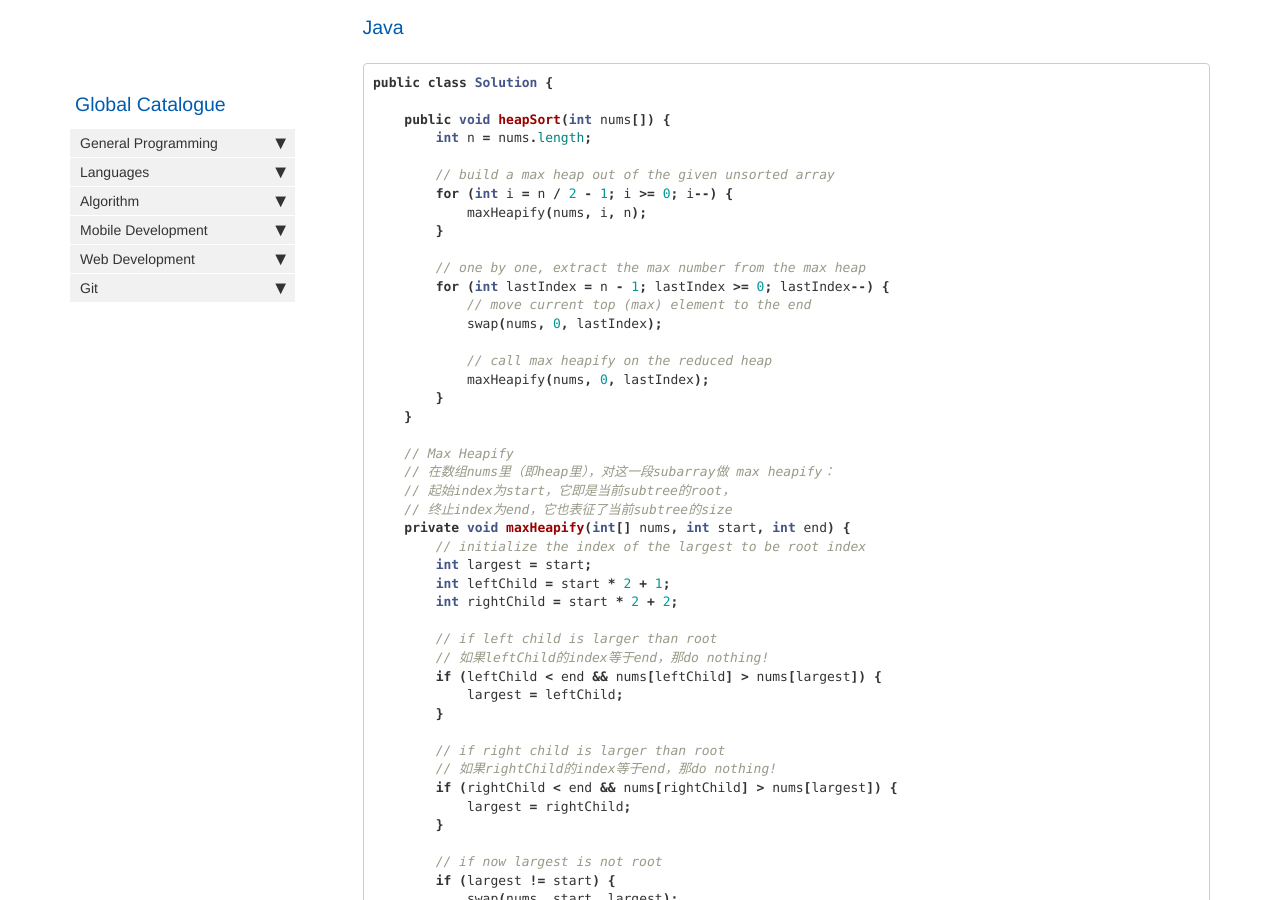
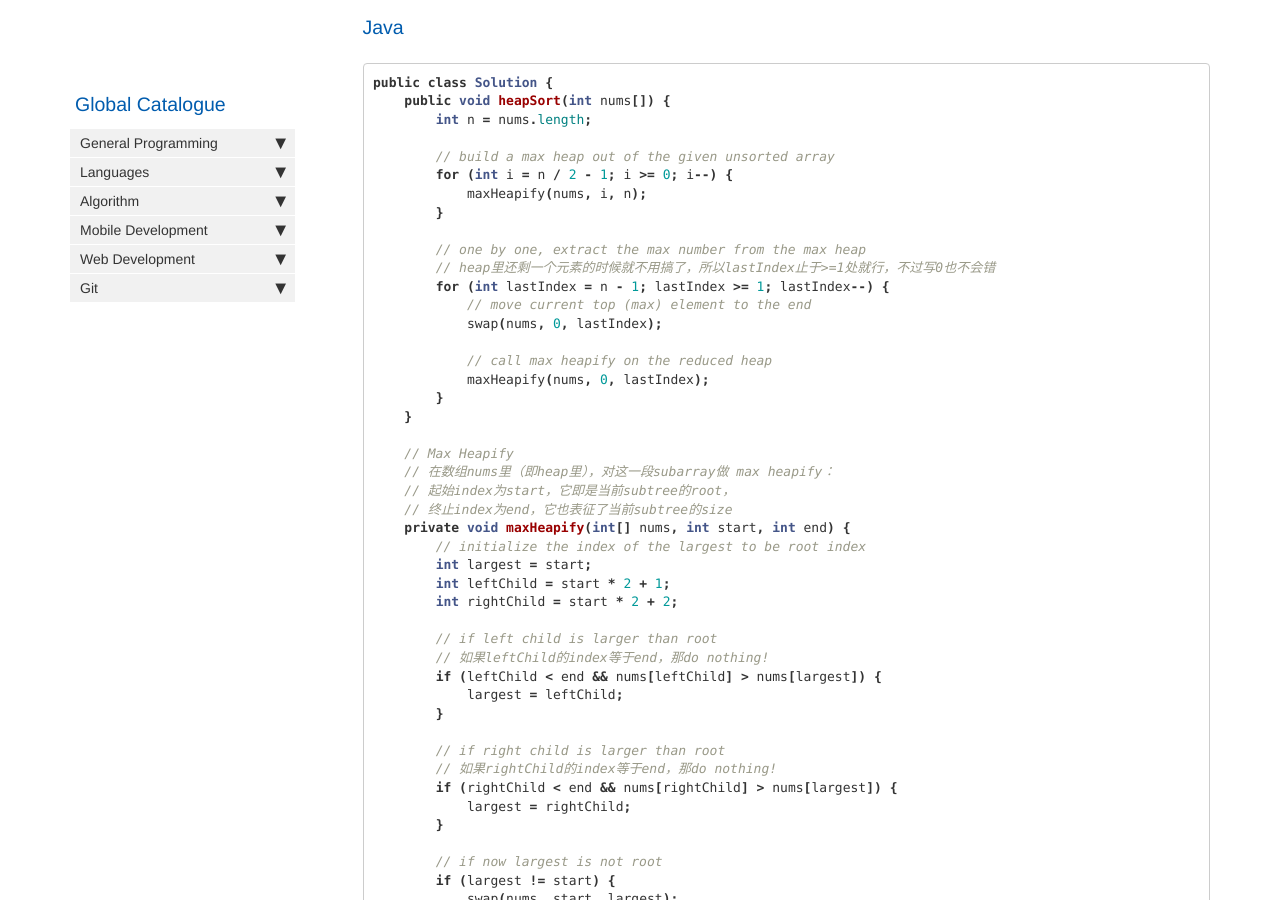
Before and after one commit to HungryOrc/hungryorc.github.io, a Jekyll site: the page built from pages/algorithm/algorithm_heap_sort_and_heapify.md, in a window 1280 px wide and 900 px high, scrolled down 863 px. Built offline with Jekyll 4.4.1, drawn with Linux system fonts in a browser that asks for light colours; nearby versions of some CDN libraries; comment, search, counter and statistics services are not loaded.

Commit message:
Update algorithm_heap_sort_and_heapify.md

````diff
--- a/pages/algorithm/algorithm_heap_sort_and_heapify.md
+++ b/pages/algorithm/algorithm_heap_sort_and_heapify.md
@@ -31,7 +31,6 @@ Ref: https://www.geeksforgeeks.org/heap-sort/
 ### Java
 ```java
 public class Solution {
-
     public void heapSort(int nums[]) {
         int n = nums.length;
 
@@ -41,7 +40,8 @@ public class Solution {
         }
 
         // one by one, extract the max number from the max heap
-        for (int lastIndex = n - 1; lastIndex >= 0; lastIndex--) {
+        // heap里还剩一个元素的时候就不用搞了，所以lastIndex止于>=1处就行，不过写0也不会错
+        for (int lastIndex = n - 1; lastIndex >= 1; lastIndex--) {
             // move current top (max) element to the end
             swap(nums, 0, lastIndex);
 
````
